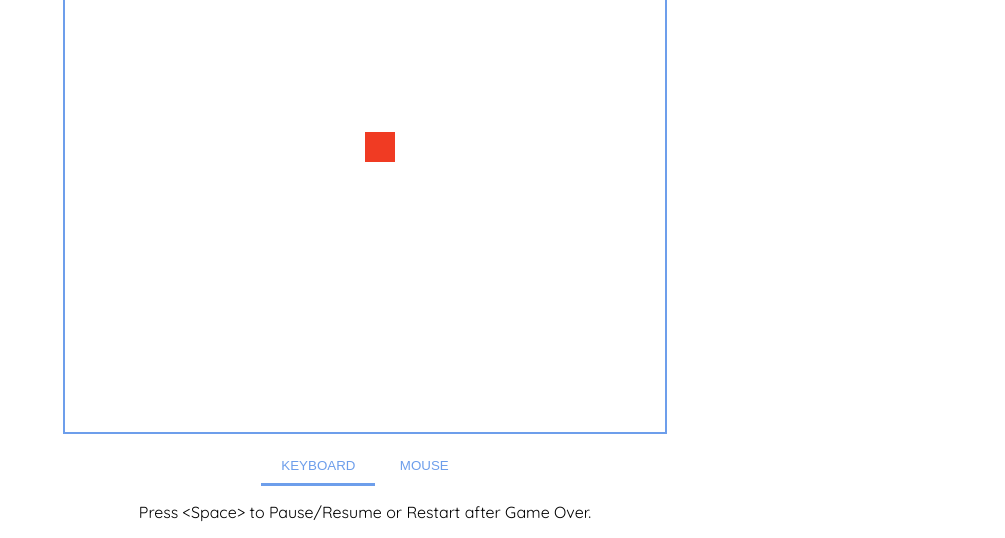
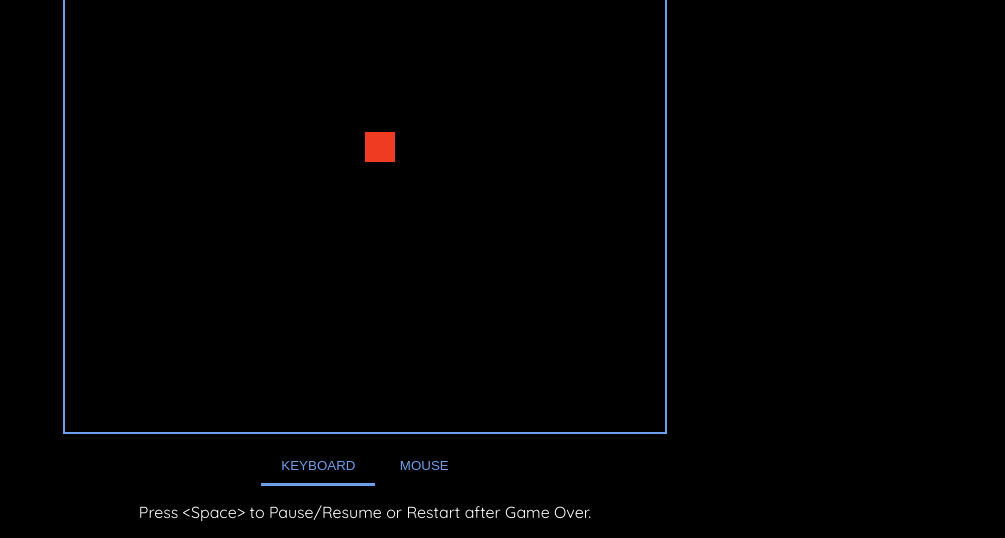
Before and after one commit to bash/Snake, a website with bundled scripts: page index.html in a window 1280 px wide. Shown: the part 316-854 px from the top of the page, without its empty margins (275-1280 px from the left). Built offline with nearby package versions, Linux system fonts and the dark colour scheme.

Commit message:
Add support for dark mode

```diff
--- a/main.css
+++ b/main.css
@@ -57,3 +57,10 @@ button.-active {
 [data-pick-control="keyboard"].-active ~ .control-description.-keyboard {
     display: block;
 }
+
+@media (prefers-color-scheme: dark) {
+    body {
+        background-color: #000;
+        color: #fff;
+    }
+}
```
